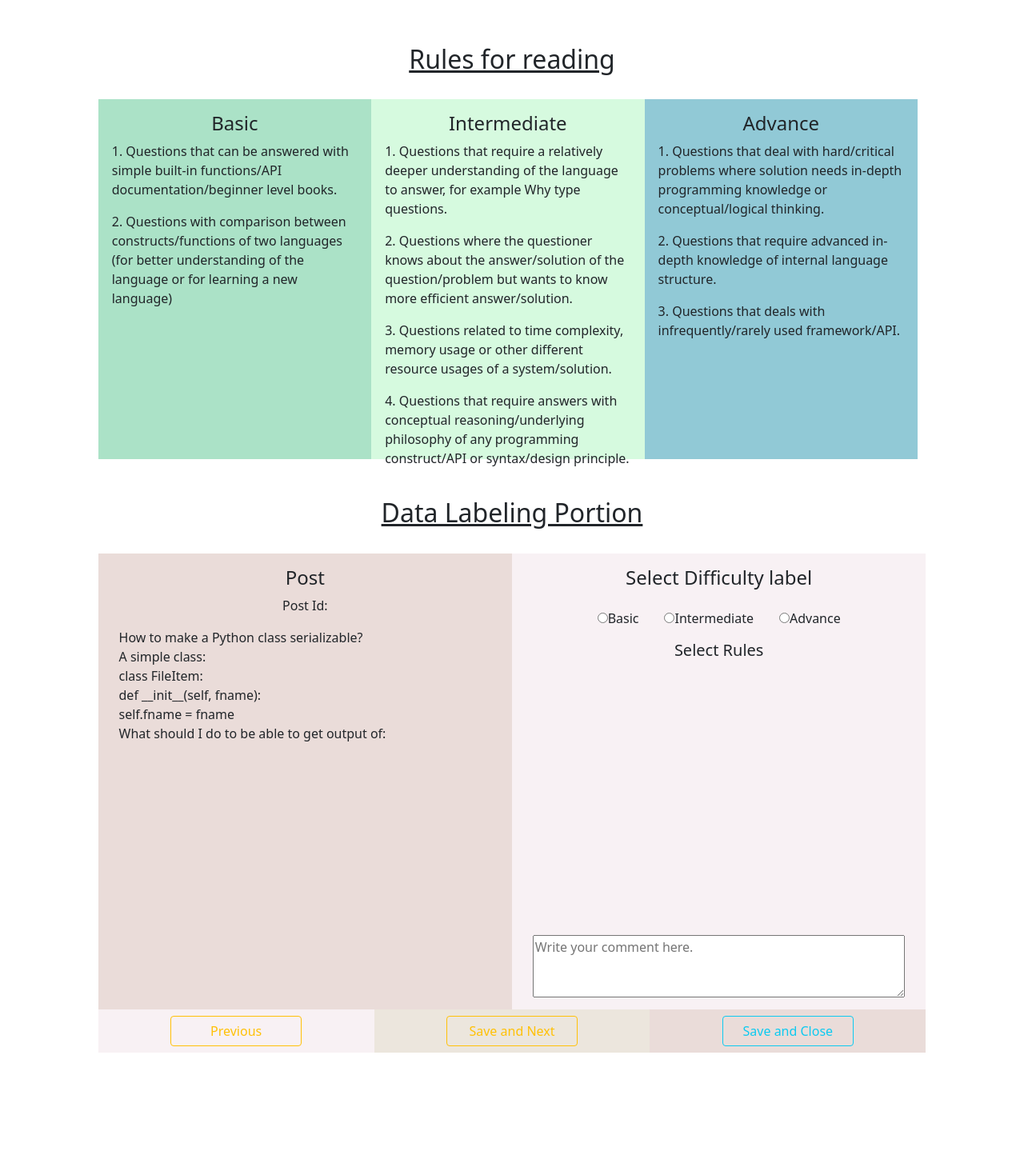
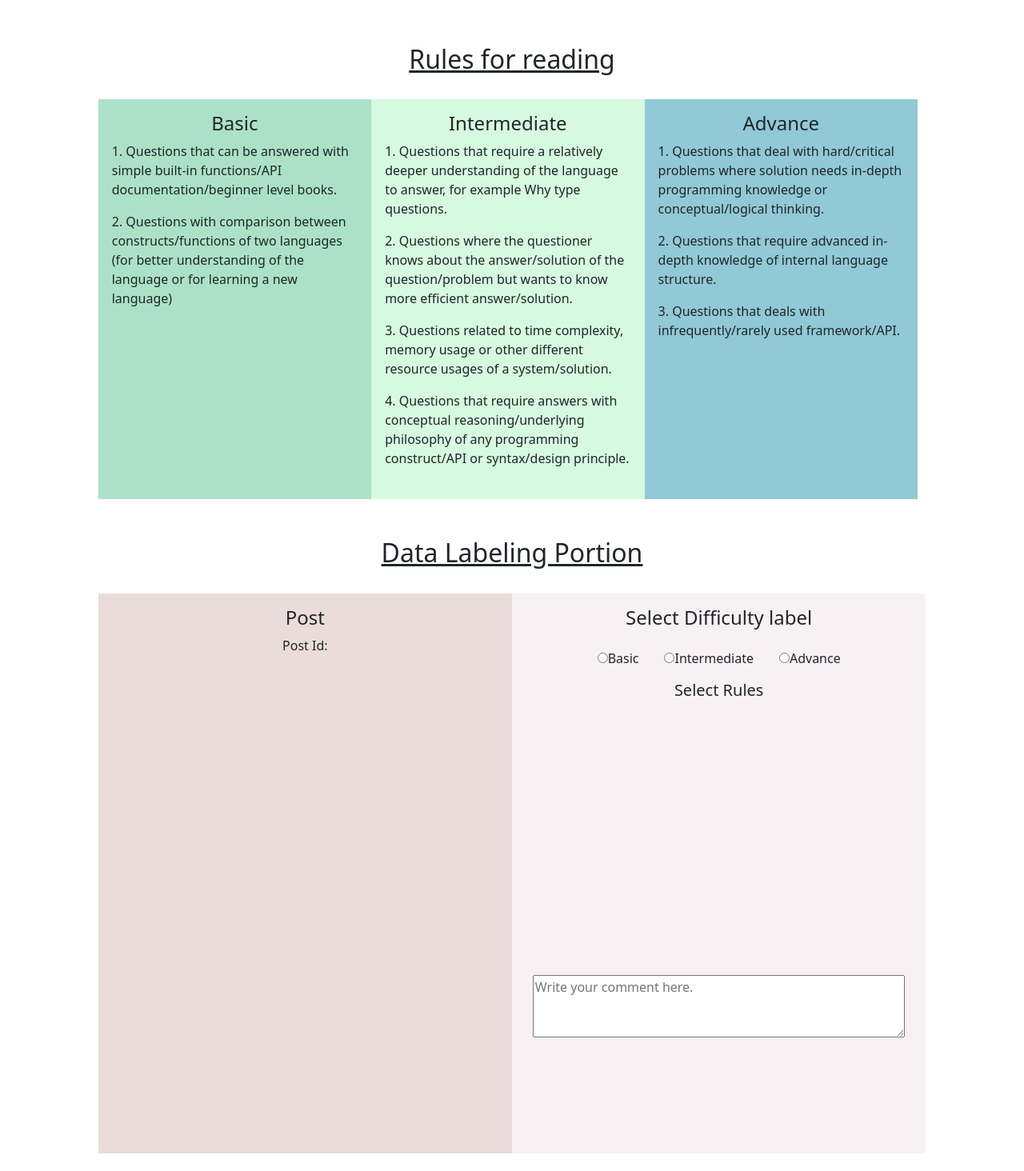
Before and after one commit to nawshin81/difficulty-labeling, a React (Create React App) app: page /labelpage in a window 1280 px wide. Shown: the top 1464 px of the page at 80% size. Before the commit the page ends 1388 px from the top, so only its background shows below. Built offline with nearby package versions, Linux system fonts and the light colour scheme.

Commit message:
redux include

```diff
--- a/package.json
+++ b/package.json
@@ -9,14 +9,20 @@
     "@testing-library/jest-dom": "^5.16.1",
     "@testing-library/react": "^11.2.7",
     "@testing-library/user-event": "^12.8.3",
+    "axios": "^0.24.0",
     "bootstrap": "^5.1.3",
+    "cors": "^2.8.5",
     "react": "^17.0.2",
     "react-bootstrap": "^2.0.3",
     "react-bootstrap-floating-label": "^1.6.0",
     "react-dom": "^17.0.2",
     "react-hook-form": "^7.21.0",
+    "react-redux": "^7.2.6",
     "react-router-dom": "^6.1.0",
     "react-scripts": "4.0.3",
+    "redux": "^4.1.2",
+    "redux-devtools-extension": "^2.13.9",
+    "redux-thunk": "^2.4.1",
     "web-vitals": "^1.1.2"
   },
   "scripts": {
--- a/src/InputPart.js
+++ b/src/InputPart.js
@@ -1,10 +1,16 @@
 import React from "react";
 import { useState, useEffect } from "react";
+import { useDispatch, useSelector } from "react-redux";
+import axios from "axios";
+import { fetchQuestions} from "../src/redux/actions/questionAction";
 import { Form } from "react-bootstrap";
 import { useNavigate } from "react-router-dom";
 import "bootstrap/dist/css/bootstrap.min.css";
 
 const InputPart = (props) => {
+
+  const dispatch = useDispatch();
+  const { questions, questionsPending } = useSelector((state) => state.question);
 
   const rules=props.rules;
 
@@ -56,11 +62,17 @@ const InputPart = (props) => {
   useEffect(() => {
     console.log(difficulty);
     setcheckedRules(rule_arr.fill(false));
-  }, [difficulty]);
+    console.log(questions)
+  }, [difficulty,rule_arr]);
+
+  // useEffect(() => {
+  //   dispatch(fetchQuestions());
+  //   console.log(questions);
+  // }, []);
 
 
   const save_and_next = () => {
-    if (difficulty != '') {
+    if (difficulty !== '') {
       alert(difficulty + "----" + checkedRules + "\n" + comment)
     } else {
       alert("Please enter a valid Student Id")
@@ -69,7 +81,7 @@ const InputPart = (props) => {
 
 
   const save_and_close = () => {
-    if (difficulty != '') {
+    if (difficulty !== '') {
       let path = "/";
       navigate(path);
     } else {
@@ -90,22 +102,15 @@ const InputPart = (props) => {
       >
         Data Labeling Portion
       </h2>
-      <div style={{ backgroundColor: "#f8f1f4", minHeight: 570 }}>
-        <div style={{ float: "left", overflowY:"scroll", width: "50%", height: 570, backgroundColor: "#eadcd9" }}>
+      <div style={{ backgroundColor: "#f8f1f4", minHeight: 700 }}>
+        <div style={{ float: "left", overflowY:"scroll", width: "50%", height: 700, backgroundColor: "#eadcd9" }}>
           <h4 className="d-flex justify-content-center pt-3">Post</h4>
-          <p className="d-flex justify-content-center">Post Id:</p>
+          <p className="d-flex justify-content-center">Post Id: </p>
           <p style={{ paddingLeft: "5%", paddingRight: "3%" }}>
-            How to make a Python class serializable?
-            <br />
-            A simple class:
-            <br />
-            class FileItem:
-            <br />
-            def __init__(self, fname):
-            <br />
-            self.fname = fname
-            <br />
-            What should I do to be able to get output of:
+
+
+
+
 
           </p>
         </div>
@@ -116,7 +121,8 @@ const InputPart = (props) => {
             <div className="d-flex justify-content-center pt-3 w-100">
             {rules.map(({ id, title }, index) => {
               return (
-              <label className="px-3">
+              <>
+              <label key={index} className="px-3">
                 <input
                   type="radio"
                   value={title}
@@ -125,28 +131,10 @@ const InputPart = (props) => {
                 />
                 <span>{title}</span>
               </label>
+              </>
               );
             })}
 
-              {/* <label className="px-3">
-                <input
-                  type="radio"
-                  value="Intermediate"
-                  checked={difficulty === "Intermediate"}
-                  onChange={handleChange}
-                />
-                <span>Intermediate</span>
-              </label>
-
-              <label className="px-3">
-                <input
-                  type="radio"
-                  value="Advance"
-                  checked={difficulty === "Advance"}
-                  onChange={handleChange}
-                />
-                <span>Advance</span>
-              </label> */}
             </div>
             <div>
 
@@ -158,8 +146,8 @@ const InputPart = (props) => {
                   <ul>
                     {difficultywiserule.map(({ item_id, item_title }, index) => {
                       return (
-                        <div key={index}>
-                          <input classname="col-md-1"
+                        <div className="card card-body " key={index}>
+                          <input className="col-md-1"
                             type="checkbox"
                             id={item_id}
                             name={item_title}
@@ -167,7 +155,7 @@ const InputPart = (props) => {
                             checked={checkedRules[item_id]}
                             onChange={() => handleOnChange(item_id)}
                           />
-                          <label classname="col-md-11" htmlFor={`custom-checkbox-${item_id}`}>{item_title}</label>
+                          <label className="col-md-11" htmlFor={`custom-checkbox-${item_id}`}>{item_title}</label>
                         </div>
                       );
                     })}
@@ -175,7 +163,7 @@ const InputPart = (props) => {
                 )}
               </div>
             </div>
-            <form className="d-flex justify-content-center pt-3 w-100">
+            <div className="d-flex justify-content-center pt-3 w-100">
               <textarea
                 value={comment}
                 rows="3"
@@ -183,23 +171,23 @@ const InputPart = (props) => {
                 style={{ width: "90%" }}
                 onChange={e => setComment(e.target.value)}
               />
-            </form>
+            </div>
           </Form>
         </div>
 
       </div>
-      <div className="d-flex justify-content-center pb-5 w-100">
+      <div className="d-flex justify-content-center pt-3 pb-5 w-100">
 
         <div className="d-flex justify-content-center p-2"
-          style={{ backgroundColor: "#f8f1f4", width: "33.33%" }}
-        > <button type="button" class="btn btn-outline-warning waves-effect w-50" >Previous</button>
+          style={{ width: "33.33%" }}
+        > <button type="button" className="btn btn-warning waves-effect w-50" >Previous</button>
         </div>
         <div className="d-flex justify-content-center p-2"
-          style={{ backgroundColor: "#ece6dd", width: "33.33%" }}
-        > <button type="button" class="btn btn-outline-warning waves-effect w-50" onClick={save_and_next}>Save and Next</button></div>
+          style={{ width: "33.33%" }}
+        > <button type="button" className="btn btn-warning waves-effect w-50" onClick={save_and_next}>Save and Next</button></div>
         <div className="d-flex justify-content-center p-2"
-          style={{ backgroundColor: "#eadcd9", width: "33.33%" }}
-        > <button type="button" class="btn btn-outline-info waves-effect w-50" onClick={save_and_close}>Save and Close</button></div>
+          style={{ width: "33.33%" }}
+        > <button type="button" className="btn btn-info waves-effect w-50" onClick={save_and_close}>Save and Close</button></div>
 
       </div>
     </div>
--- a/src/Rules.js
+++ b/src/Rules.js
@@ -20,29 +20,29 @@ const Rules = (props) => {
       </h2>
       <div>
 
-        <div style={{ float: "left", width: "33%", height:450, backgroundColor: "#abe2c7" }}>
+        <div style={{ float: "left", width: "33%", minHeight:500, backgroundColor: "#abe2c7" }}>
           <h4 className="d-flex justify-content-center pt-3">{rules[0].title}</h4>
           {rules[0].item.map(({ item_id, item_title }, index) => {
               return (
-          <p style={{ paddingLeft: "5%", paddingRight: "5%" }}>{item_id+1}. {item_title}</p>
+          <p key={index} style={{ paddingLeft: "5%", paddingRight: "5%" }}>{item_id+1}. {item_title}</p>
             );
             })}
         </div>
 
-        <div style={{ float: "left", width: "33%", height:450, backgroundColor: "#d6fadf" }}>
+        <div style={{ float: "left", width: "33%", minHeight:500, backgroundColor: "#d6fadf" }}>
           <h4 className="d-flex justify-content-center pt-3">{rules[1].title}</h4>
           {rules[1].item.map(({ item_id, item_title }, index) => {
               return (
-          <p style={{ paddingLeft: "5%", paddingRight: "5%" }}>{item_id+1}. {item_title}</p>
+          <p key={index} style={{ paddingLeft: "5%", paddingRight: "5%" }}>{item_id+1}. {item_title}</p>
             );
             })}
         </div>
 
-        <div style={{ float: "left", width: "33%",height:450, backgroundColor: "#91c9d6" }}>
+        <div style={{ float: "left", width: "33%",minHeight:500, backgroundColor: "#91c9d6" }}>
           <h4 className="d-flex justify-content-center pt-3">{rules[2].title}</h4>
           {rules[2].item.map(({ item_id, item_title }, index) => {
               return (
-          <p style={{ paddingLeft: "5%", paddingRight: "5%" }}>{item_id+1}. {item_title}</p>
+          <p key={index} style={{ paddingLeft: "5%", paddingRight: "5%" }}>{item_id+1}. {item_title}</p>
             );
             })}
         </div>
--- a/src/index.js
+++ b/src/index.js
@@ -1,10 +1,14 @@
 import React from 'react';
 import ReactDOM from 'react-dom';
+import { Provider } from "react-redux";
+import store from "./redux/reducers/rootReducer";
 import App from './App';
 
 ReactDOM.render(
   <React.StrictMode>
-    <App />
+    <Provider store={store}>
+      <App />
+    </Provider>
   </React.StrictMode>,
   document.getElementById('root')
 );
--- /dev/null
+++ b/src/redux/actions/questionAction.js
@@ -0,0 +1,29 @@
+import axios from "axios";
+import { LOADING_QUESTIONS, GET_QUESTIONS } from "../types";
+
+const fetchQuestionsPending = () => {
+  return {
+    type: LOADING_QUESTIONS,
+  };
+};
+
+const fetchQuestionsSuccess = (data) => {
+  return {
+    type: GET_QUESTIONS,
+    payload: data,
+  };
+};
+
+export const fetchQuestions = () => async (dispatch) => {
+  dispatch(fetchQuestionsPending());
+  try {
+    const { data } = await axios.get(
+      `http://localhost:8080/api/questions/`
+    );
+    if (data!==undefined) {
+      dispatch(fetchQuestionsSuccess(data));
+    }
+  } catch (error) {
+    console.log(error.message);
+  }
+};
--- /dev/null
+++ b/src/redux/reducers/questionReducer.js
@@ -0,0 +1,26 @@
+import { LOADING_QUESTIONS, GET_QUESTIONS } from "../types";
+
+const initialState = {
+  questions: [],
+  questionsPending: false,
+};
+
+const qustionsReducer = (state = initialState, action) => {
+  switch (action.type) {
+    case LOADING_QUESTIONS:
+      return {
+        ...state,
+        questionsPending: true,
+      };
+    case GET_QUESTIONS:
+      return {
+        ...state,
+        questions: action.payload,
+        questionsPending: false,
+      };
+    default:
+      return state;
+  }
+};
+
+export default qustionsReducer;
--- /dev/null
+++ b/src/redux/reducers/rootReducer.js
@@ -0,0 +1,18 @@
+import { applyMiddleware, combineReducers, createStore, compose } from "redux";
+import thunk from "redux-thunk";
+import questionReducer from "./questionReducer";
+
+const rootReducer = combineReducers({
+    question: questionReducer,
+});
+const composeEnhancers = window.__REDUX_DEVTOOLS_EXTENSION_COMPOSE__ || compose;
+const middleware = [thunk];
+
+const store = createStore(
+  rootReducer,
+  {},
+  // window.__REDUX_DEVTOOLS_EXTENSION__ && window.__REDUX_DEVTOOLS_EXTENSION__(),
+  composeEnhancers(applyMiddleware(...middleware))
+);
+
+export default store;
--- /dev/null
+++ b/src/redux/types.js
@@ -0,0 +1,2 @@
+export const LOADING_QUESTIONS ="LOADING_QUESTIONS";
+export const GET_QUESTIONS ="GET_QUESTIONS";
```
Also changed, not shown: src/dependency.txt, 1 other file (tests, documents, lock files or other folders).
